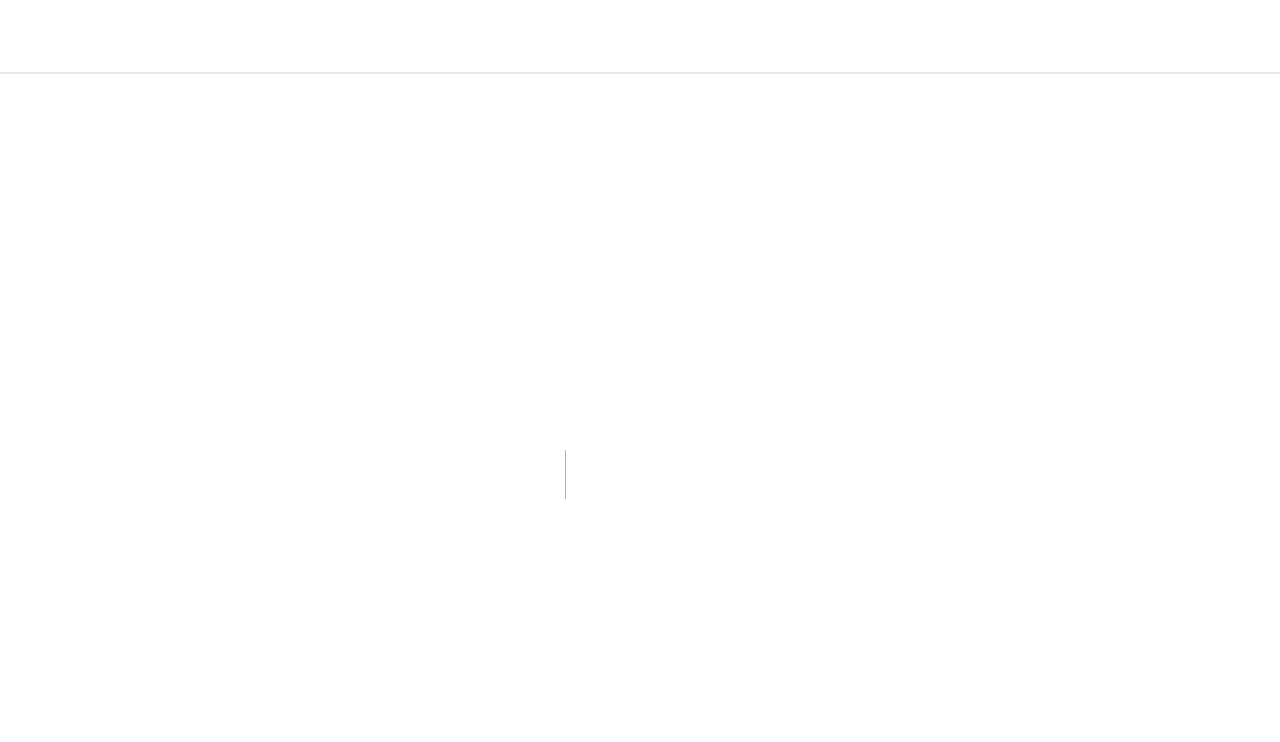
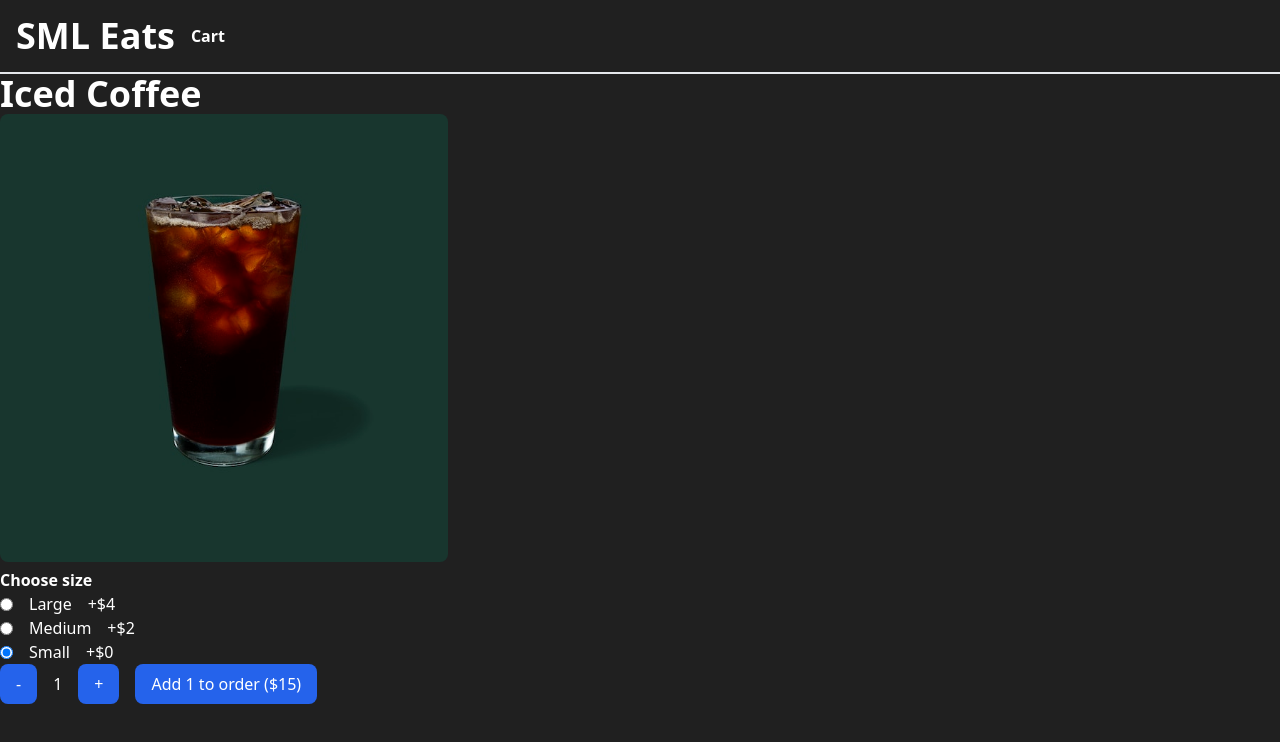
Before and after one commit to shamwela/sml-eats, a Next.js app: page /restaurants/starbucks/iced-coffee in a window 1280 px wide. Before the commit this address had no page. Shown: the top 742 px of the page. Built offline with nearby package versions, Linux system fonts and the light colour scheme.

Commit message:
Add iced coffee

```diff
--- /dev/null
+++ b/pages/restaurants/starbucks/iced-coffee.tsx
@@ -0,0 +1,88 @@
+import { ChangeEvent, useState } from 'react'
+
+import type { CartItem } from 'types/cartItem'
+import IcedCoffeeImage from 'public/images/iced-coffee.png'
+import Image from 'next/image'
+import type { Item } from 'types/item'
+import Order from 'ui/Order'
+import type { Restaurant } from 'types/restaurant'
+
+const sizes = [
+  {
+    name: 'Large',
+    additionalPrice: 4,
+  },
+  {
+    name: 'Medium',
+    additionalPrice: 2,
+  },
+  {
+    name: 'Small',
+    additionalPrice: 0,
+  },
+]
+
+const IcedCoffee = ({
+  restaurants,
+  updateCart,
+}: {
+  restaurants: Restaurant[]
+  updateCart: (item: CartItem) => void
+}) => {
+  const starbucks = restaurants.find(
+    (restaurant) => restaurant.slug === 'starbucks'
+  )
+  const icedCoffee = starbucks?.items.find(
+    (item) => item.slug === 'iced-coffee'
+  ) as Item
+  const { basePrice } = icedCoffee
+  const [sizePrice, setSizePrice] = useState(0)
+  const oneItemPrice = basePrice + sizePrice
+
+  const handleSizePrice = (event: ChangeEvent<HTMLInputElement>) => {
+    const sizePrice = Number(event.target.value)
+    setSizePrice(sizePrice)
+  }
+
+  return (
+    <>
+      <h1>Iced Coffee</h1>
+      <div className='max-w-md'>
+        <Image alt='Iced Coffee' src={IcedCoffeeImage} placeholder='blur' />
+      </div>
+      <h2>Choose size</h2>
+      {sizes.map(
+        ({
+          name,
+          additionalPrice,
+        }: {
+          name: string
+          additionalPrice: number
+        }) => {
+          return (
+            <div key={name} className='flex items-center gap-x-4'>
+              <input
+                name='size'
+                type='radio'
+                id={name}
+                value={additionalPrice}
+                onChange={handleSizePrice}
+                defaultChecked={additionalPrice === 0 && true}
+              />
+              <label htmlFor={name}>{name}</label>
+              <div>+${additionalPrice}</div>
+            </div>
+          )
+        }
+      )}
+
+      <Order
+        item={icedCoffee}
+        oneItemPrice={oneItemPrice}
+        updateCart={updateCart}
+      />
+    </>
+  )
+}
+
+export default IcedCoffee
```
Also changed, not shown: public/images/iced-coffee.png (added).
